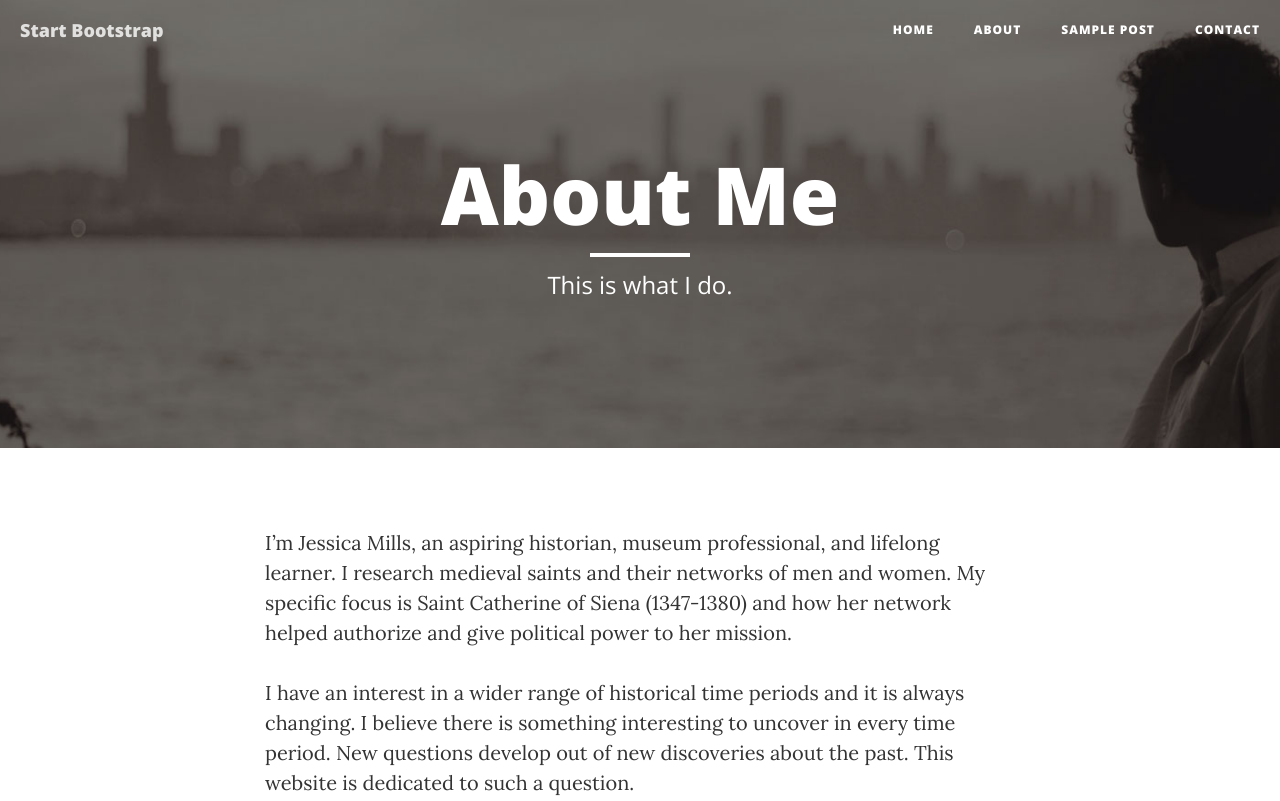
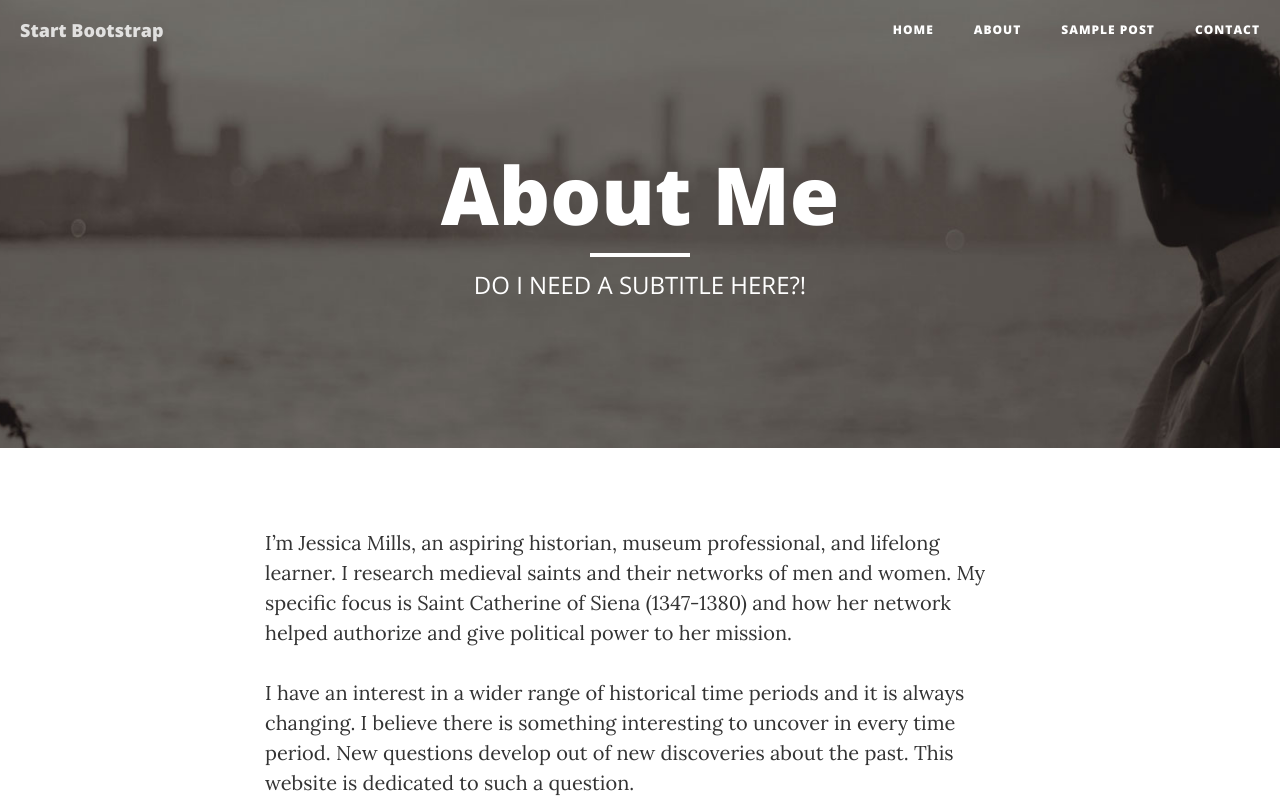
Before and after one commit to jessmills/jessmills.github.io, a website: page about.html in a window 1280 px wide. Shown: the top 801 px of the page. Drawn offline with nearby package versions, Linux system fonts and the light colour scheme.

Commit message:
Update about.html

```diff
--- a/about.html
+++ b/about.html
@@ -76,7 +76,7 @@
                     <div class="page-heading">
                         <h1>About Me</h1>
                         <hr class="small">
-                        <span class="subheading">This is what I do.</span>
+                        <span class="subheading">DO I NEED A SUBTITLE HERE?!</span>
                     </div>
                 </div>
             </div>
```
